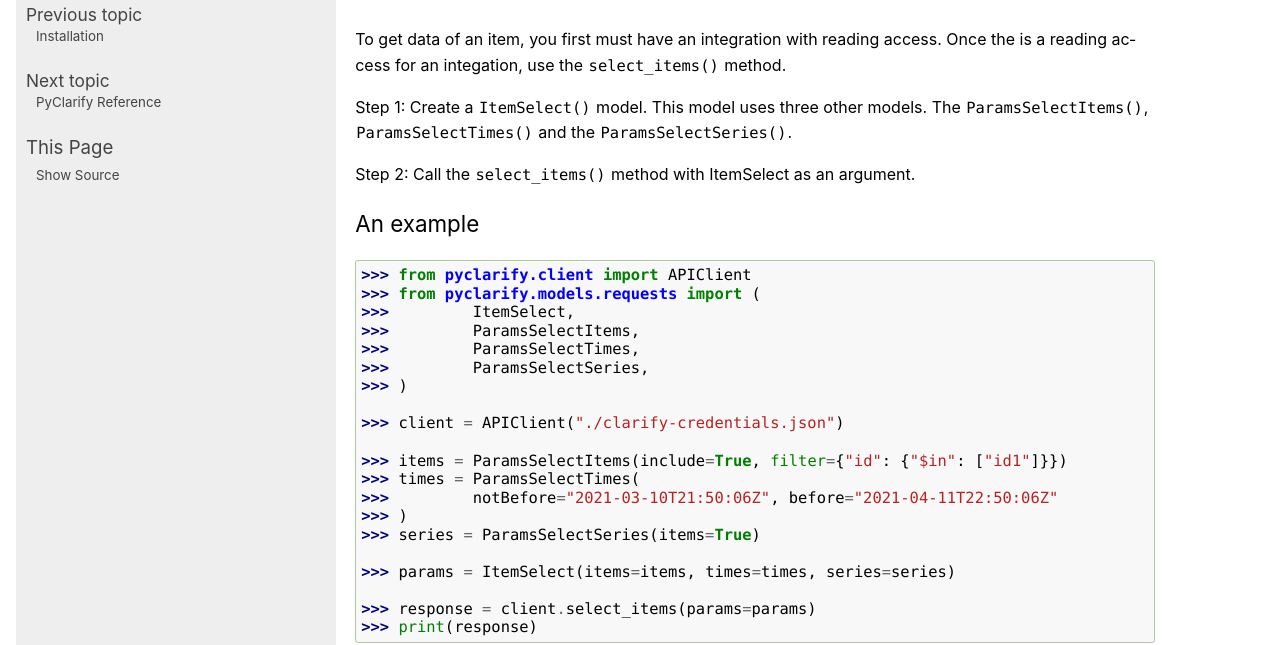
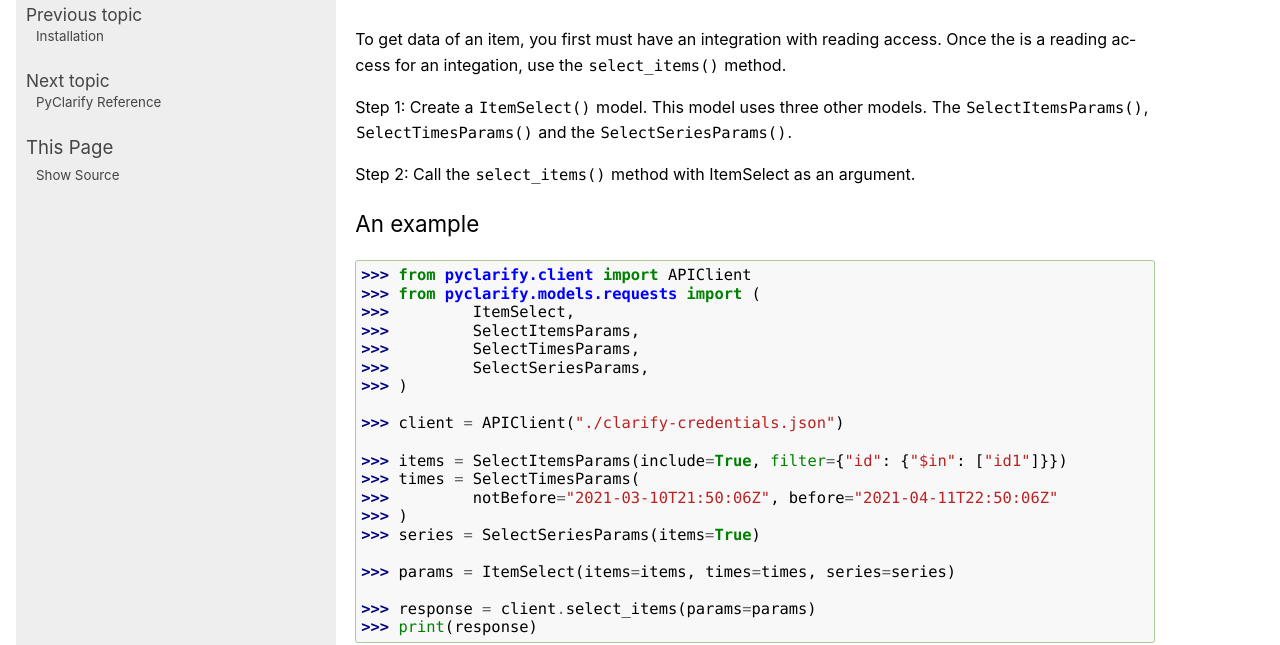
Before and after one commit to clarify/pyclarify, a Sphinx documentation site: the page built from docs/source/user/quickstart.rst, in a window 1280 px wide and 900 px high, scrolled down 2129 px. Shown: the part 161-806 px from the top of the window. Built offline with Sphinx 7.4.7, drawn with Linux system fonts in a browser that asks for light colours.

Commit message:
Rename of  models for consistency on prefix and suffix

```diff
--- a/docs/source/user/quickstart.rst
+++ b/docs/source/user/quickstart.rst
@@ -106,7 +106,7 @@ To get data of an item, you first must have an integration with reading access.
 Once the is a reading access for an integation, use the :py:meth:`~pyclarify.client.APIClient.select_items` method.
 
 Step 1: Create a :py:meth:`~pyclarify.models.requests.ItemSelect` model. This model uses three other models.
-The :py:meth:`~pyclarify.models.requests.ParamsSelectItems`, :py:meth:`~pyclarify.models.requests.ParamsSelectTimes` and the :py:meth:`~pyclarify.models.requests.ParamsSelectSeries`.
+The :py:meth:`~pyclarify.models.requests.SelectItemsParams`, :py:meth:`~pyclarify.models.requests.SelectTimesParams` and the :py:meth:`~pyclarify.models.requests.SelectSeriesParams`.
 
 Step 2: Call the :py:meth:`~pyclarify.client.APIClient.select_items` method with ItemSelect as an argument.
 
@@ -119,18 +119,18 @@ An example
     >>> from pyclarify.client import APIClient
     >>> from pyclarify.models.requests import (
     >>>         ItemSelect,
-    >>>         ParamsSelectItems,
-    >>>         ParamsSelectTimes,
-    >>>         ParamsSelectSeries,
+    >>>         SelectItemsParams,
+    >>>         SelectTimesParams,
+    >>>         SelectSeriesParams,
     >>> )
 
     >>> client = APIClient("./clarify-credentials.json")
 
-    >>> items = ParamsSelectItems(include=True, filter={"id": {"$in": ["id1"]}})
-    >>> times = ParamsSelectTimes(
+    >>> items = SelectItemsParams(include=True, filter={"id": {"$in": ["id1"]}})
+    >>> times = SelectTimesParams(
     >>>         notBefore="2021-03-10T21:50:06Z", before="2021-04-11T22:50:06Z"
     >>> )
-    >>> series = ParamsSelectSeries(items=True)
+    >>> series = SelectSeriesParams(items=True)
 
     >>> params = ItemSelect(items=items, times=times, series=series)
 
```
Also changed, not shown: docs/source/conf.py (+10 -12 lines), 3 other files.
